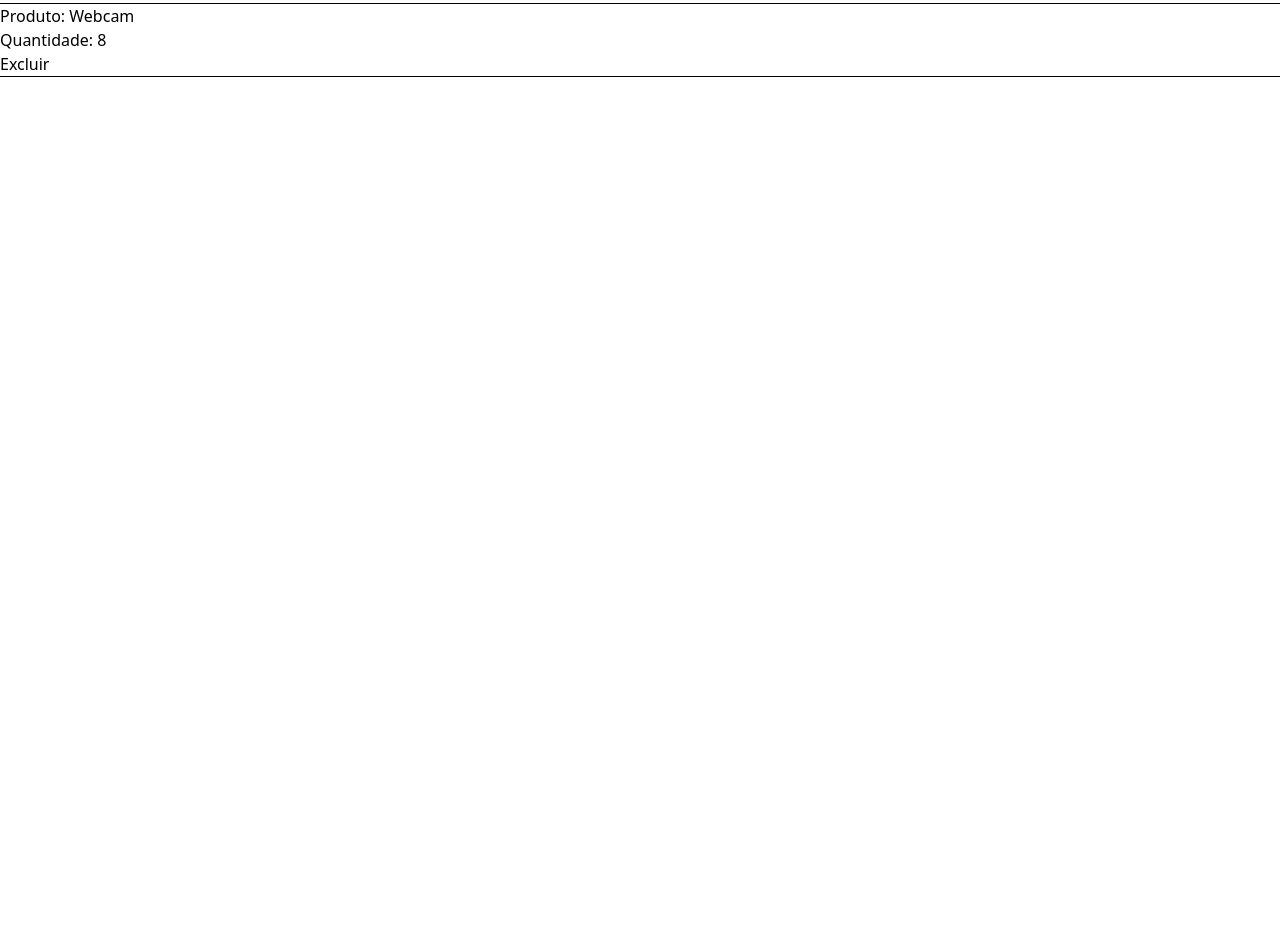
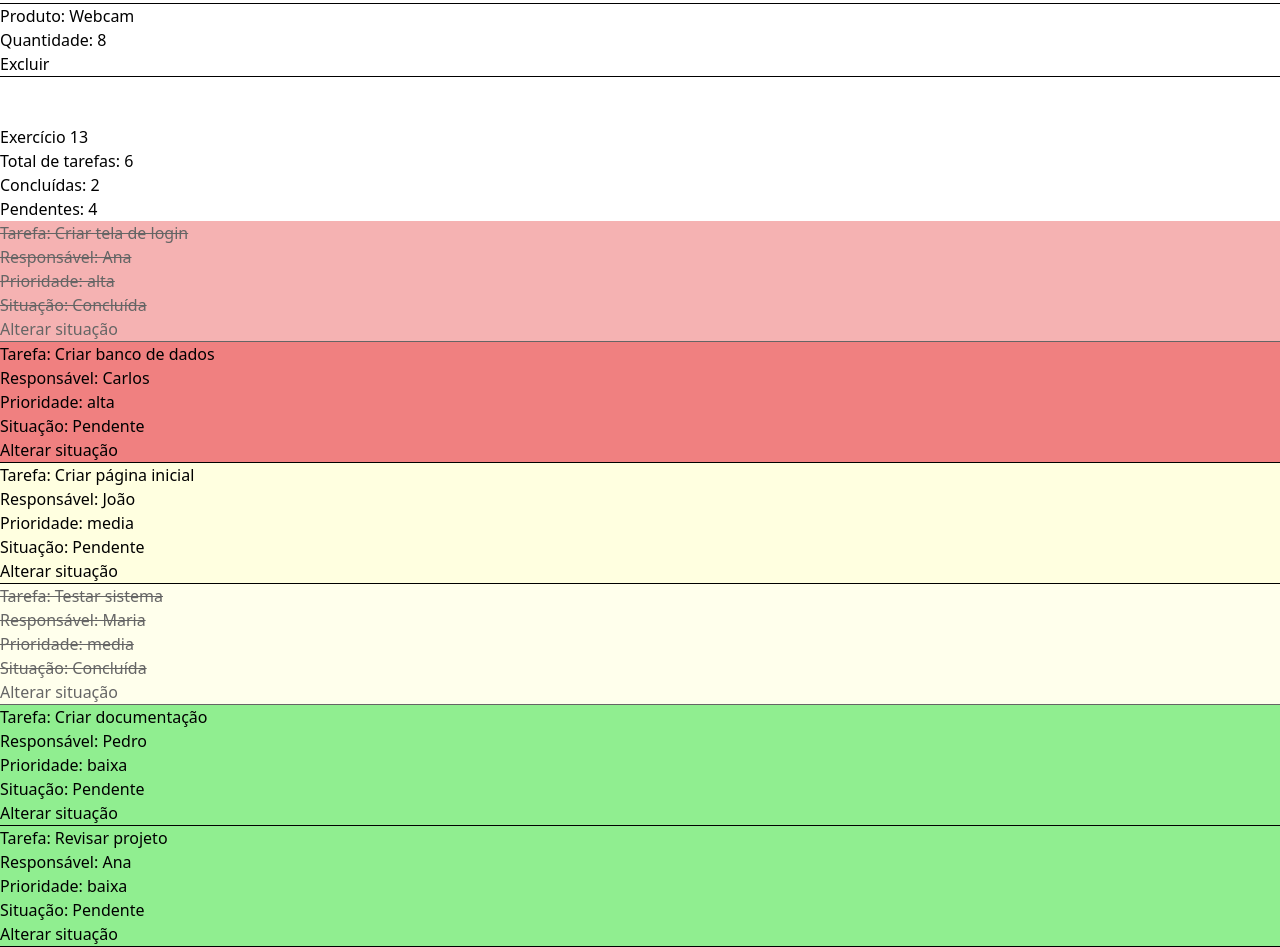
Before and after one commit to caprs/projetointegrador, an Angular app in the folder projeto-integrador/: page / in a window 1280 px wide. Shown: the part 4880-5827 px from the top of the page. Before the commit the page ends 4957 px from the top, so only its background shows below. Built offline with nearby package versions, Linux system fonts and the light colour scheme.

Commit message:
feat: implementa exercicio 13 de diretivas

```diff
--- a/projeto-integrador/src/app/livros/cad-livros/cad-livros.css
+++ b/projeto-integrador/src/app/livros/cad-livros/cad-livros.css
@@ -9,3 +9,20 @@
 .estoque-disponivel {
   color: green;
 }
+
+.baixa {
+  background-color: lightgreen;
+}
+
+.media {
+  background-color: lightyellow;
+}
+
+.alta {
+  background-color: lightcoral;
+}
+
+.tarefa-concluida {
+  text-decoration: line-through;
+  opacity: 0.6;
+}
--- a/projeto-integrador/src/app/livros/cad-livros/cad-livros.html
+++ b/projeto-integrador/src/app/livros/cad-livros/cad-livros.html
@@ -363,3 +363,37 @@
     <hr>
 
 </div>
+
+<br><br>
+
+<h2>Exercício 13</h2>
+
+<p>Total de tarefas: {{ tarefas.length }}</p>
+<p>Concluídas: {{ tarefasConcluidas }}</p>
+<p>Pendentes: {{ tarefasPendentes }}</p>
+
+<p *ngIf="tarefas.length === 0">
+    Nenhuma tarefa cadastrada
+</p>
+
+<div *ngFor="let tarefa of tarefas" [ngClass]="[
+    tarefa.prioridade,
+    tarefa.concluida ? 'tarefa-concluida' : ''
+  ]">
+
+    <p>Tarefa: {{ tarefa.titulo }}</p>
+    <p>Responsável: {{ tarefa.responsavel }}</p>
+    <p>Prioridade: {{ tarefa.prioridade }}</p>
+
+    <p>
+        Situação:
+        {{ tarefa.concluida ? 'Concluída' : 'Pendente' }}
+    </p>
+
+    <button (click)="alterarSituacao(tarefa)">
+        Alterar situação
+    </button>
+
+    <hr>
+
+</div>
--- a/projeto-integrador/src/app/livros/cad-livros/cad-livros.ts
+++ b/projeto-integrador/src/app/livros/cad-livros/cad-livros.ts
@@ -6,6 +6,14 @@ interface Produto{
   preco: number;
   quantidade: number;
   promocao: boolean;
+}
+
+interface Tarefa {
+  id: number;
+  titulo: string;
+  responsavel: string;
+  prioridade: 'baixa' | 'media' | 'alta';
+  concluida: boolean;
 }
 @Component({
   selector: 'app-cad-livros',
@@ -248,4 +256,26 @@ excluirProduto(id: number) {
     produto => produto.id !== id
   );
 }
+
+// Exercício 13
+tarefas: Tarefa[] = [
+  { id: 1, titulo: 'Criar tela de login', responsavel: 'Ana', prioridade: 'alta', concluida: true },
+  { id: 2, titulo: 'Criar banco de dados', responsavel: 'Carlos', prioridade: 'alta', concluida: false },
+  { id: 3, titulo: 'Criar página inicial', responsavel: 'João', prioridade: 'media', concluida: false },
+  { id: 4, titulo: 'Testar sistema', responsavel: 'Maria', prioridade: 'media', concluida: true },
+  { id: 5, titulo: 'Criar documentação', responsavel: 'Pedro', prioridade: 'baixa', concluida: false },
+  { id: 6, titulo: 'Revisar projeto', responsavel: 'Ana', prioridade: 'baixa', concluida: false }
+];
+
+alterarSituacao(tarefa: Tarefa) {
+  tarefa.concluida = !tarefa.concluida;
 }
+
+get tarefasConcluidas() {
+  return this.tarefas.filter(tarefa => tarefa.concluida).length;
+}
+
+get tarefasPendentes() {
+  return this.tarefas.filter(tarefa => !tarefa.concluida).length;
+}
+}
```
